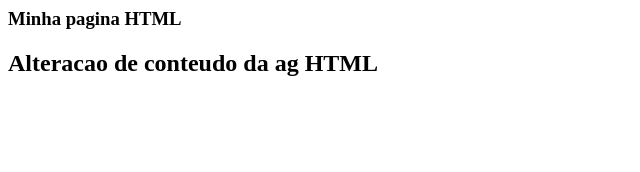
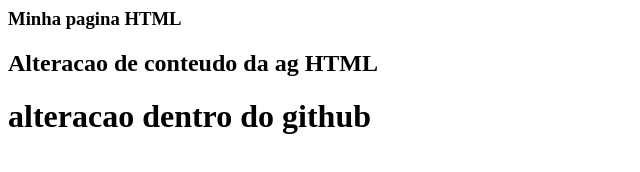
Before and after one commit to EronMorais/gama-no-github, a plain HTML site: page index.html in a window 1280 px wide. Shown: the whole page, without its empty margins (0-640 px from the left). Drawn offline with Linux system fonts and the light colour scheme.

Commit message:
atualizacao a partir do github

```diff
--- a/index.html
+++ b/index.html
@@ -2,5 +2,6 @@
      <body>
          <h3>Minha pagina HTML</h3>
          <h2>Alteracao de conteudo da ag HTML</h2>
+         <h1> alteracao dentro do github <h1>
      </body>
  </html>
```
